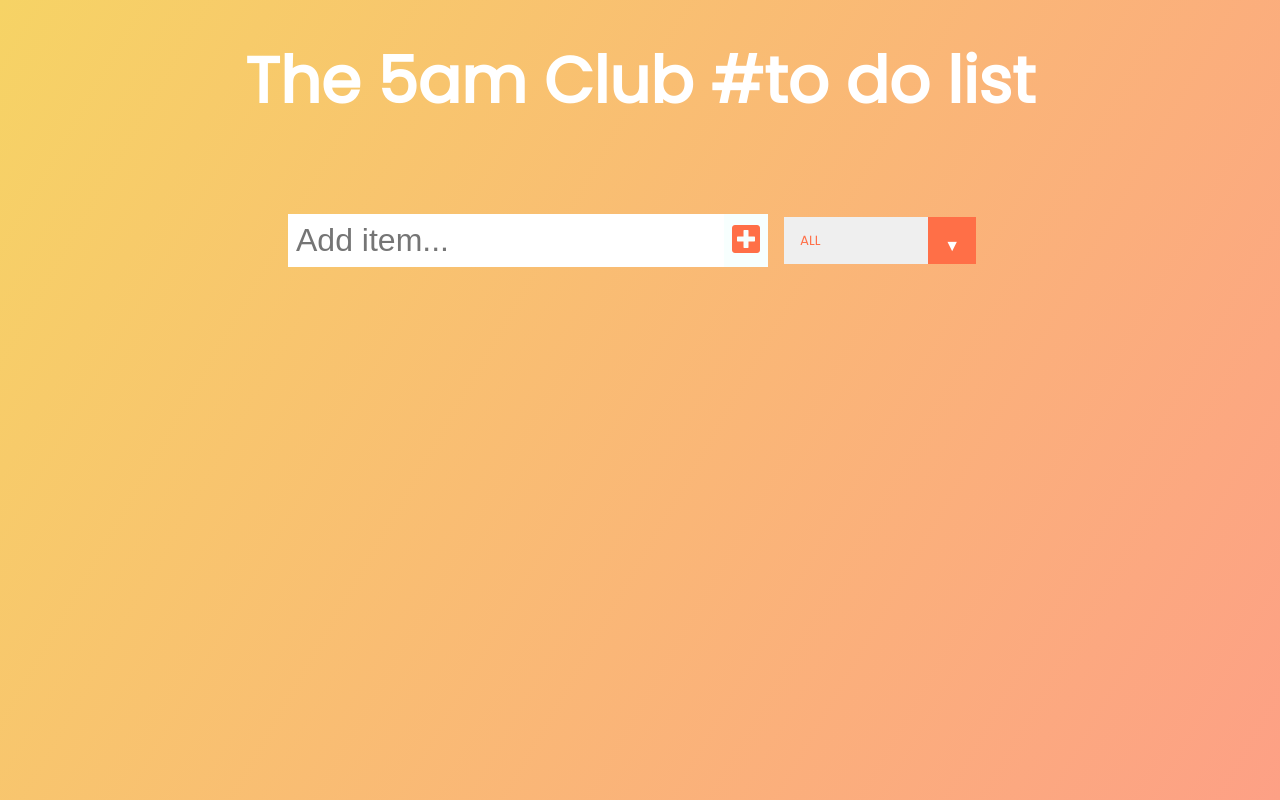
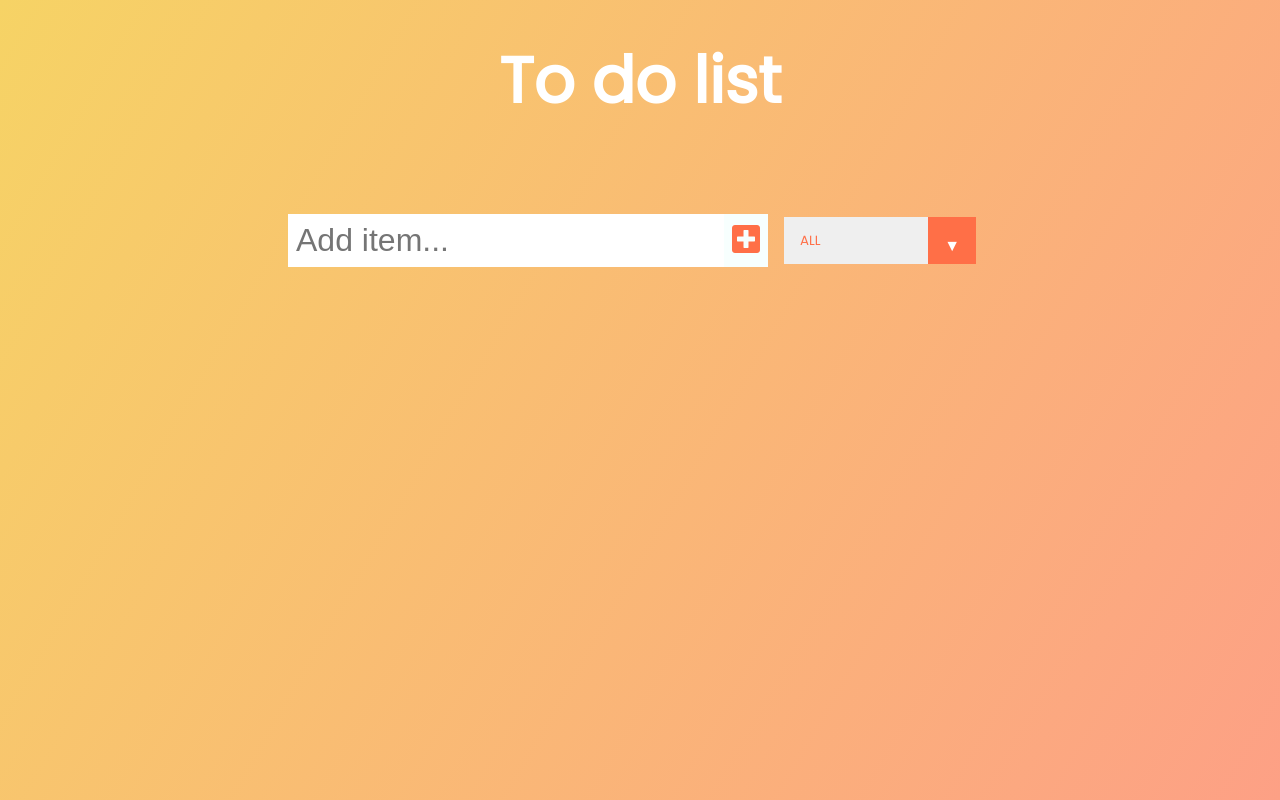
Before and after one commit to AnesuMuusha/my-todo-list, a React (Create React App) app: page / in a window 1280 px wide. Built offline with nearby package versions, Linux system fonts and the light colour scheme.

Commit message:
change title to To do list

```diff
--- a/src/App.js
+++ b/src/App.js
@@ -32,7 +32,7 @@ function App() {
   return (
     <div className="App">
       <header>
-        <h1>The 5am Club #to do list</h1>
+        <h1>To do list</h1>
       </header>
       <Form
         setInputText={setInputText}
```
